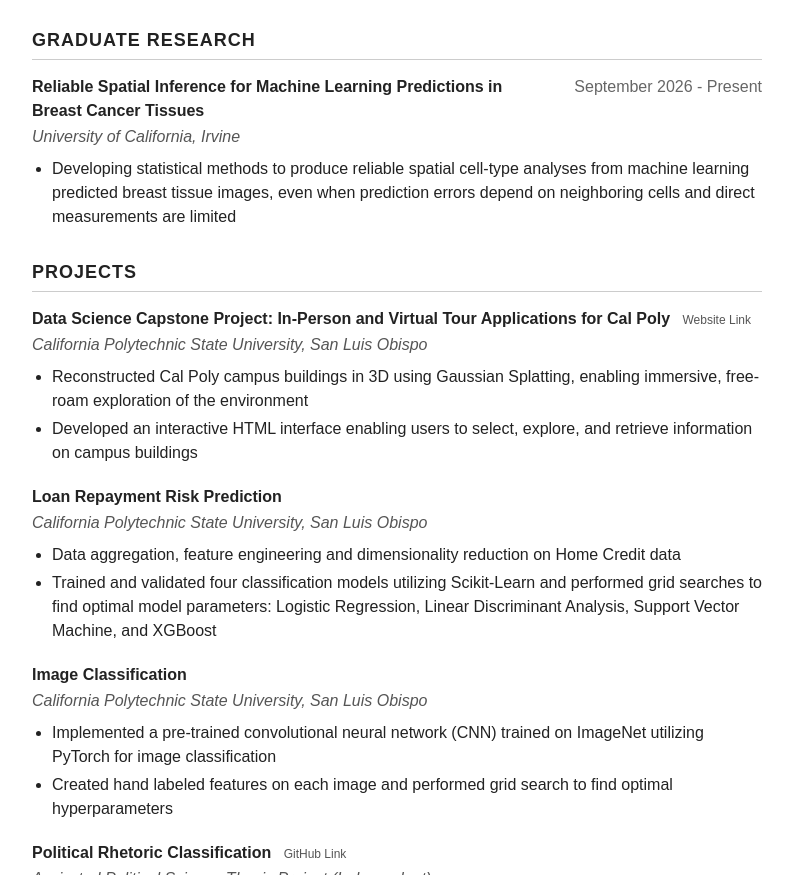
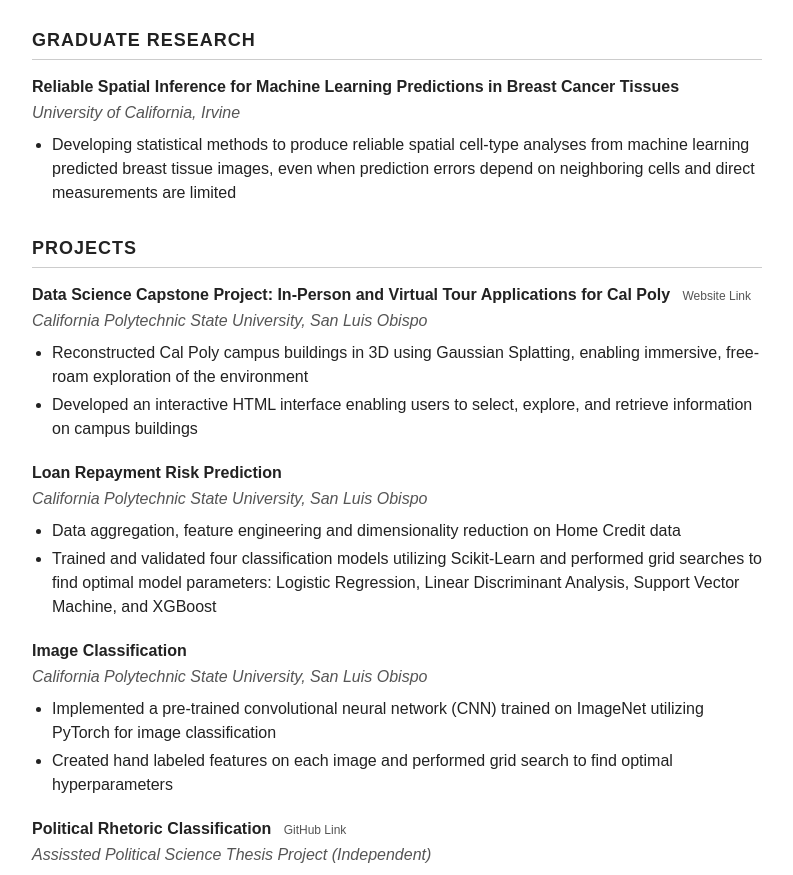
Before and after one commit to mkeitz/mkeitz.github.io, a plain HTML site: page index.html in a window 1280 px wide. Shown: the part 1279-2154 px from the top of the page, without its empty margins (243-1036 px from the left). Drawn offline with Linux system fonts and the light colour scheme.

Commit message:
Update index.html

```diff
--- a/index.html
+++ b/index.html
@@ -314,7 +314,6 @@
       <div class="entry">
         <div class="entry-header">
           <div class="entry-title">Reliable Spatial Inference for Machine Learning Predictions in Breast Cancer Tissues</div>
-          <div class="entry-date">September 2026 - Present</div>
         </div>
 
         <div class="entry-subtitle">
```
